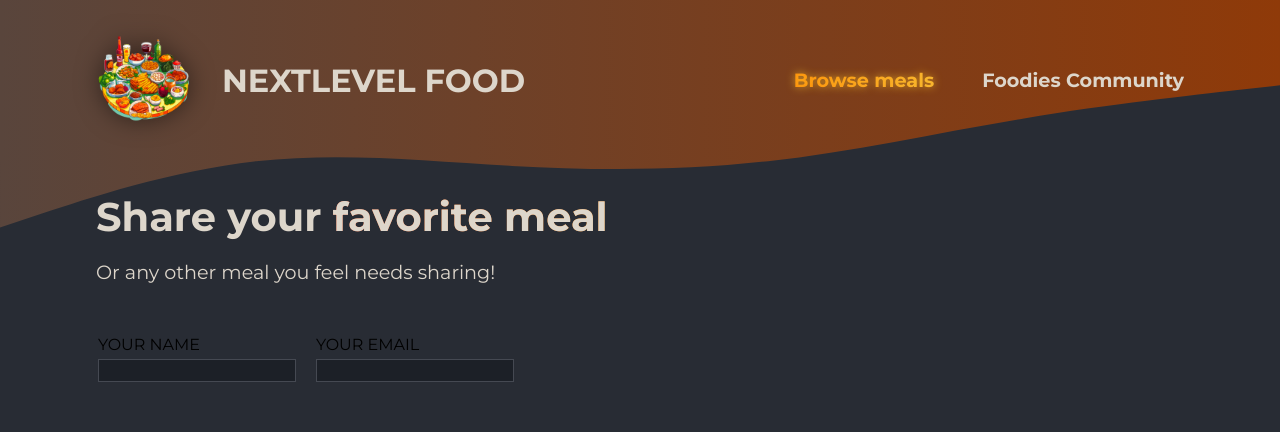
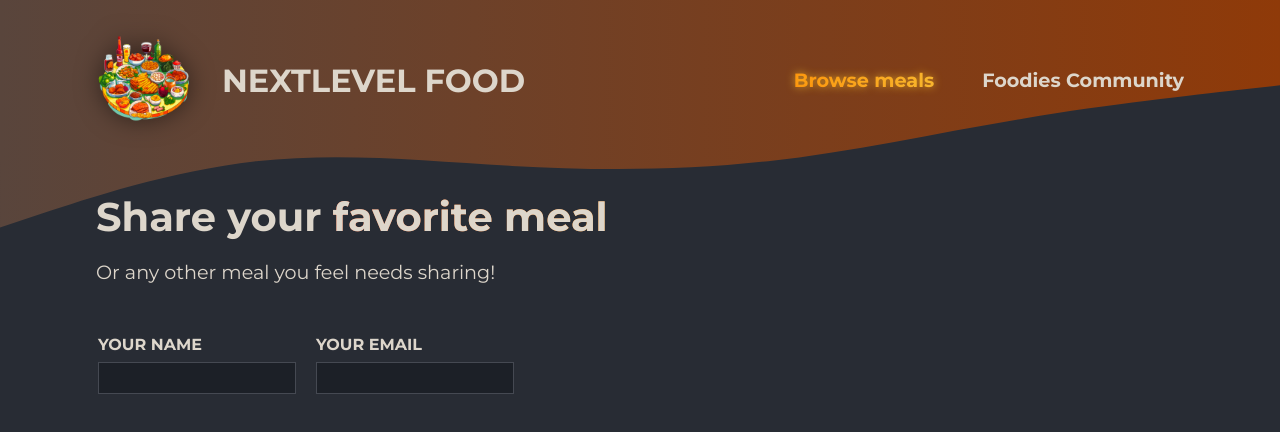
Before and after one commit to Danielle-Luz/foodies-nextjs-project, a Next.js app: page /meals/share in a window 1280 px wide. Shown: the top 432 px of the page. Built offline with nearby package versions, Linux system fonts and the light colour scheme.

Commit message:
feat: added styles on field

```diff
--- a/components/field/styles.module.css
+++ b/components/field/styles.module.css
@@ -1,10 +1,12 @@
 .field-wrapper {
   display: flex;
   flex-direction: column;
-  gap: 0.3rem;
+  gap: 0.5rem;
 }
 
 .field-label {
+  color: var(--color-white-1);
+  font-weight: bold;
   text-transform: uppercase;
 }
 
@@ -12,6 +14,7 @@
   border: 1px solid var(--color-grey-3);
   background-color: var(--color-grey-2);
   color: var(--color-white-1);
+  height: 2rem;
 }
 
 .field-label,
@@ -19,3 +22,8 @@
   font-size: 1rem;
   width: 100%;
 }
+
+.field:focus,
+.field:active {
+  outline: 2px solid var(--color-primary-1);
+}
```
